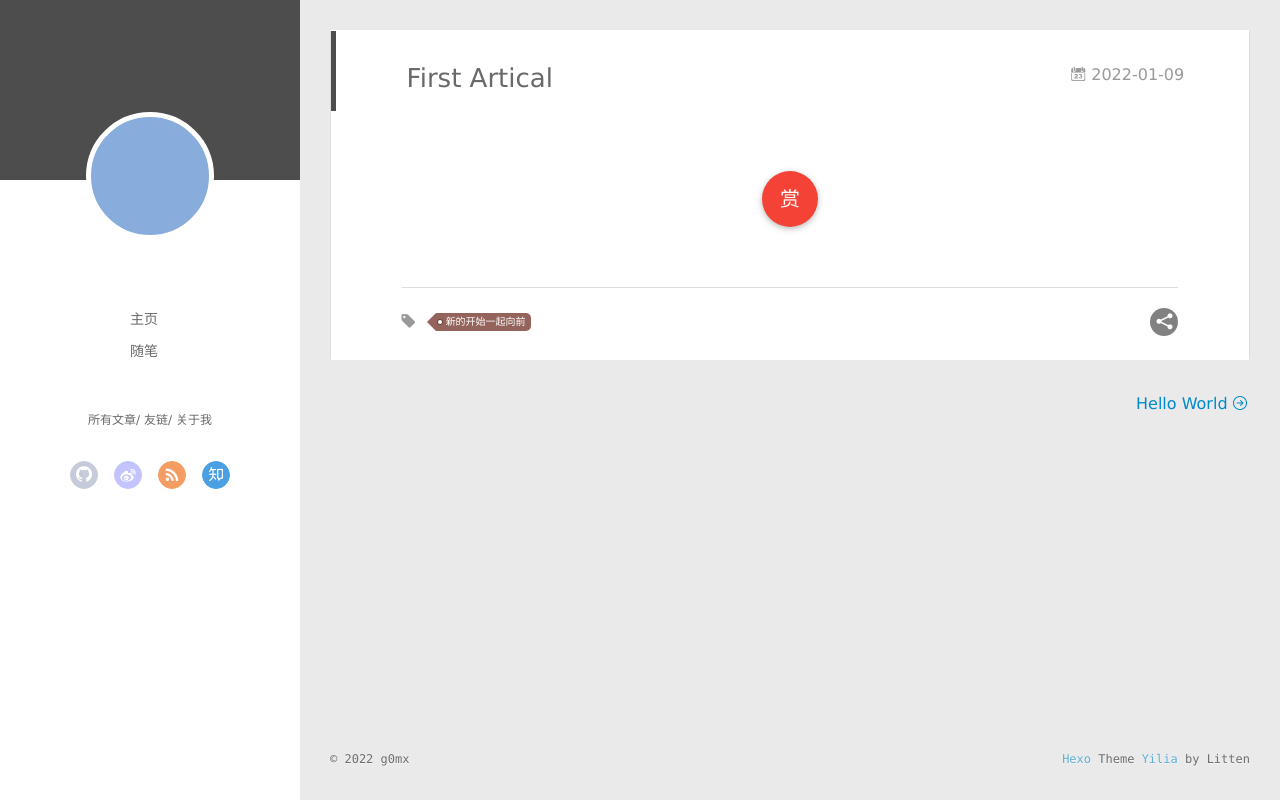
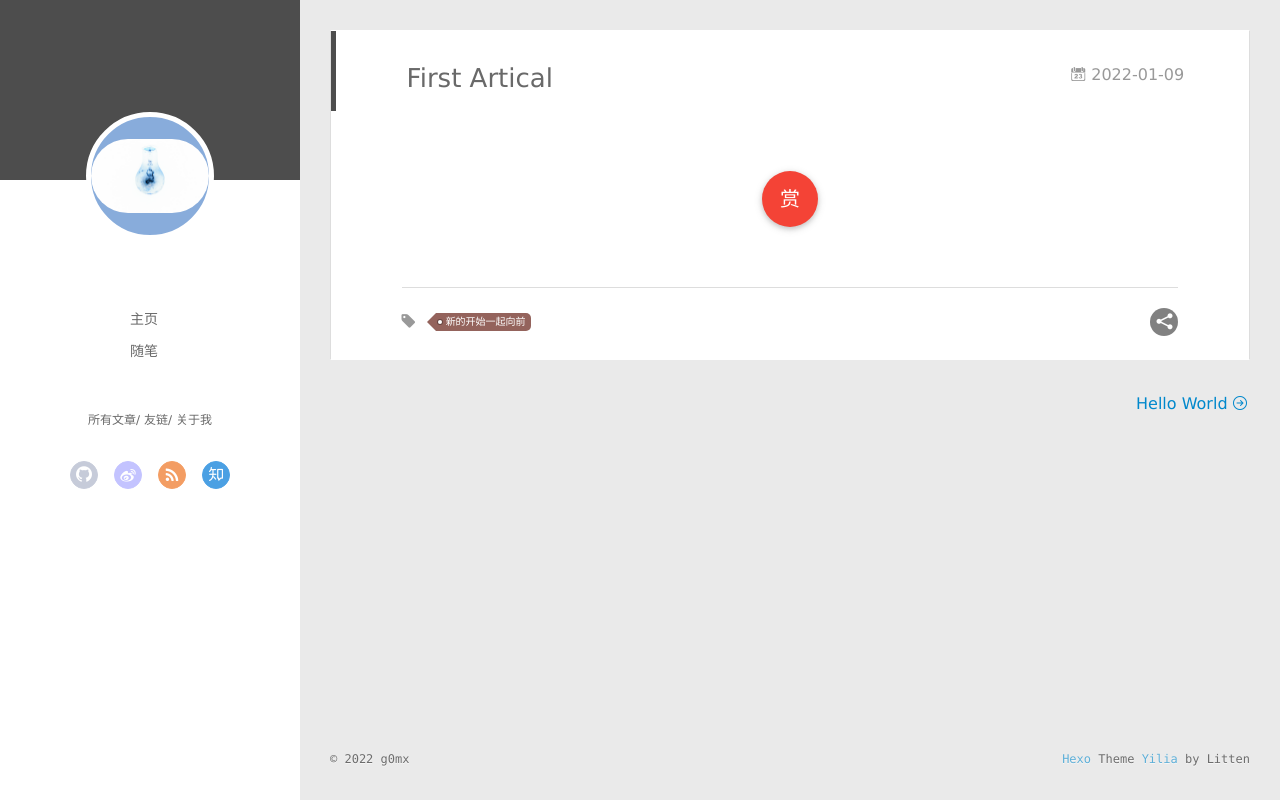
Before and after one commit to g0mxxm/g0mxxm.github.io, a plain HTML site: page 2022/01/09/First-Artical/index.html in a window 1280 px wide. Drawn offline with Linux system fonts and the light colour scheme; no server answers.

Commit message:
Site updated: 2022-01-09 15:48:44

```diff
--- a/2022/01/09/First-Artical/index.html
+++ b/2022/01/09/First-Artical/index.html
@@ -48,7 +48,7 @@
 <div class="intrude-less">
 	<header id="header" class="inner">
 		<a href="/" class="profilepic">
-			<img src="" class="js-avatar">
+			<img src="/img/blue.jpg" class="js-avatar">
 		</a>
 		<hgroup>
 		  <h1 class="header-author"><a href="/"></a></h1>
@@ -106,7 +106,7 @@
 	<div class="intrude-less">
 		<header id="header" class="inner">
 			<div class="profilepic">
-				<img src="" class="js-avatar">
+				<img src="/img/blue.jpg" class="js-avatar">
 			</div>
 			<hgroup>
 			  <h1 class="header-author js-header-author"></h1>
```
Also changed, not shown: 2022/01/09/hello-world/index.html (+2 -2 lines), archives/2022/01/index.html (+2 -2 lines), archives/2022/index.html (+2 -2 lines), archives/index.html (+2 -2 lines), index.html (+2 -2 lines), tags/新的开始一起向前/index.html (+2 -2 lines), img/blue.jpg (added).
